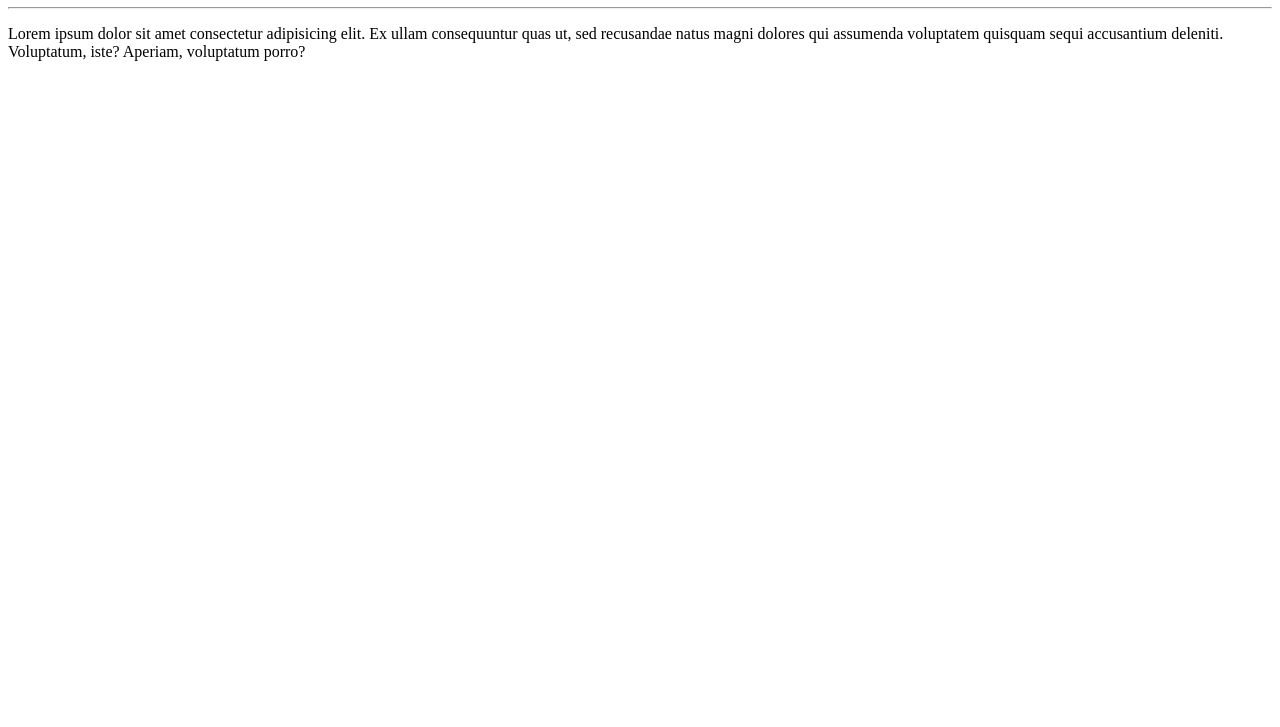
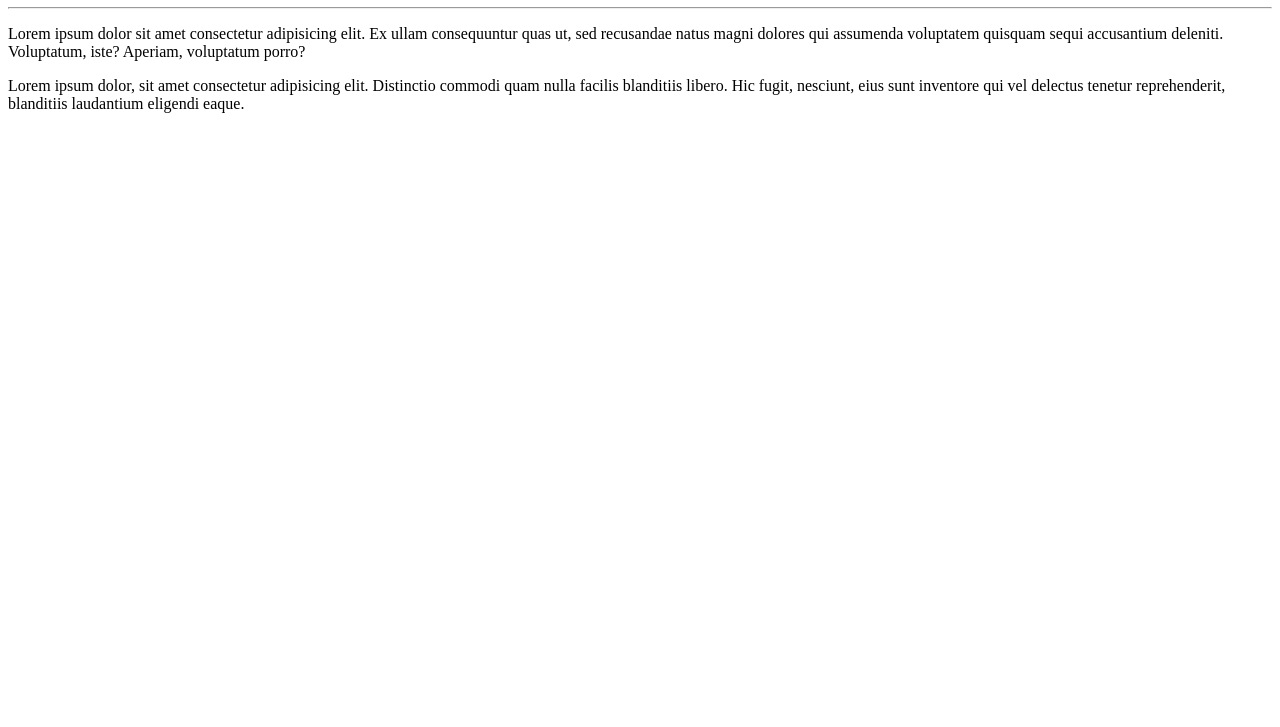
Before and after one commit to RafaDiego01/Primeiro-teste, a plain HTML site: page Primeiro site teste/index.html in a window 1280 px wide. Shown: the part 73-800 px from the top of the page. Drawn offline with Linux system fonts and the light colour scheme.

Commit message:
Site Pag. Princ. 0.1V2
Adição do segundo parágrafo

```diff
--- a/Primeiro site teste/index.html
+++ b/Primeiro site teste/index.html
@@ -9,5 +9,6 @@
     <h1>Olá, esse é o primeiro teste do Site</h1>
     <hr>
     <p>Lorem ipsum dolor sit amet consectetur adipisicing elit. Ex ullam consequuntur quas ut, sed recusandae natus magni dolores qui assumenda voluptatem quisquam sequi accusantium deleniti. Voluptatum, iste? Aperiam, voluptatum porro?</p>
+    <p>Lorem ipsum dolor, sit amet consectetur adipisicing elit. Distinctio commodi quam nulla facilis blanditiis libero. Hic fugit, nesciunt, eius sunt inventore qui vel delectus tenetur reprehenderit, blanditiis laudantium eligendi eaque.</p>
 </body>
 </html>
```
